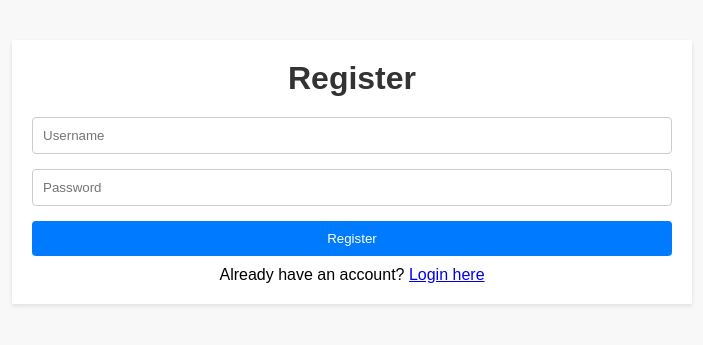
After one commit to Charly-Wolf/habits_app_0.1, a Flask app: page /register in a window 1280 px wide. The commit adds this page. Shown: the top 345 px of the page, without its empty margins (288-991 px from the left). Run offline with Flask 3, Linux system fonts and the light colour scheme.

Commit message:
Added user registration

```diff
--- a/app.py
+++ b/app.py
@@ -51,6 +51,27 @@ def login():
         else:
             return jsonify({'message': 'Invalid username or password'}), 401
     return render_template('login.html')
+
+@app.route('/register', methods=['GET', 'POST'])
+def register():
+    if request.method == 'POST':
+        data = request.get_json()
+        username = data.get('username')
+        password = data.get('password')
+
+        if not username or not password:
+            return jsonify({'message': 'Username and password are required'}), 400
+
+        existing_user = User.query.filter_by(username=username).first()
+        if existing_user:
+            return jsonify({'message': 'Username already exists'}), 409
+
+        new_user = User(username=username, password=password)
+        db.session.add(new_user)
+        db.session.commit()
+
+        return jsonify({'message': 'User registered successfully'}), 201
+    return render_template('register.html')
 
 engine = create_engine('sqlite:///site.db')  # Replace with your database URL
 
--- /dev/null
+++ b/static/register.js
@@ -0,0 +1,33 @@
+const registerForm = document.getElementById("register-form");
+const errorMessageDiv = document.getElementById("error-message");
+
+registerForm.addEventListener("submit", async (event) => {
+  event.preventDefault();
+
+  const username = document.getElementById("username").value;
+  const password = document.getElementById("password").value;
+
+  try {
+    const response = await fetch("/register", {
+      method: "POST",
+      headers: {
+        "Content-Type": "application/json",
+      },
+      body: JSON.stringify({ username, password }),
+    });
+
+    if (response.ok) {
+      alert("User registered successfully");
+      window.location.href = "/login"; // Redirect to login page
+    } else {
+      const data = await response.json();
+      errorMessageDiv.textContent = data.message;
+      console.error("Registration failed");
+    }
+  } catch (error) {
+    console.error("An error occurred during registration:", error);
+  }
+
+  document.getElementById("password").value = "";
+
+});
--- a/templates/index.html
+++ b/templates/index.html
@@ -3,7 +3,7 @@
   <head>
     <meta charset="UTF-8" />
     <meta name="viewport" content="width=device-width, initial-scale=1.0" />
-    <title>Habits Builder App</title>
+    <title>Habits Builder</title>
     <link rel="stylesheet" href="static/styles.css" />
   </head>
   <body>
--- a/templates/login.html
+++ b/templates/login.html
@@ -3,7 +3,7 @@
 <head>
   <meta charset="UTF-8">
   <meta name="viewport" content="width=device-width, initial-scale=1.0">
-  <title>Login</title>
+  <title>Habits Builder App - Login</title>
   <link rel="stylesheet" href="{{ url_for('static', filename='loginStyles.css') }}">
 </head>
 <body>
@@ -15,6 +15,7 @@
       <button type="submit">Login</button>
     </form>
     <div id="error-message" class="error-message"></div>
+    <p>Don't have an account? <a href="/register">Register here</a></p>
   </div>
   <script src="{{ url_for('static', filename='login.js') }}"></script>
 </body>
--- /dev/null
+++ b/templates/register.html
@@ -0,0 +1,22 @@
+<!DOCTYPE html>
+<html lang="en">
+<head>
+    <meta charset="UTF-8">
+    <meta name="viewport" content="width=device-width, initial-scale=1.0">
+    <title>Habits Builder App - Register</title>
+    <link rel="stylesheet" href="{{ url_for('static', filename='loginStyles.css') }}">
+</head>
+<body>
+  <div class="container">
+    <h1>Register</h1>
+    <form id="register-form">
+      <input type="text" id="username" placeholder="Username" required>
+      <input type="password" id="password" placeholder="Password" required>
+      <button type="submit">Register</button>
+    </form>
+    <div id="error-message" class="error-message"></div>
+    <p>Already have an account? <a href="/login">Login here</a></p>
+  </div>
+  <script src="{{ url_for('static', filename='register.js') }}"></script>
+</body>
+</html>
```
Also changed, not shown: site.db.
